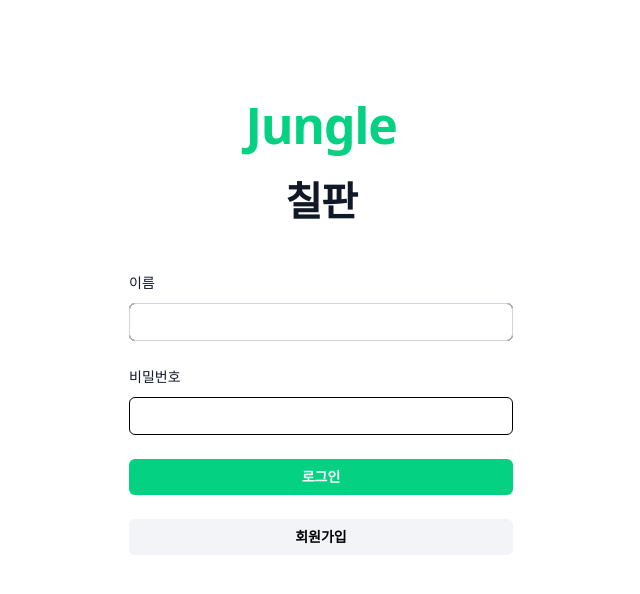
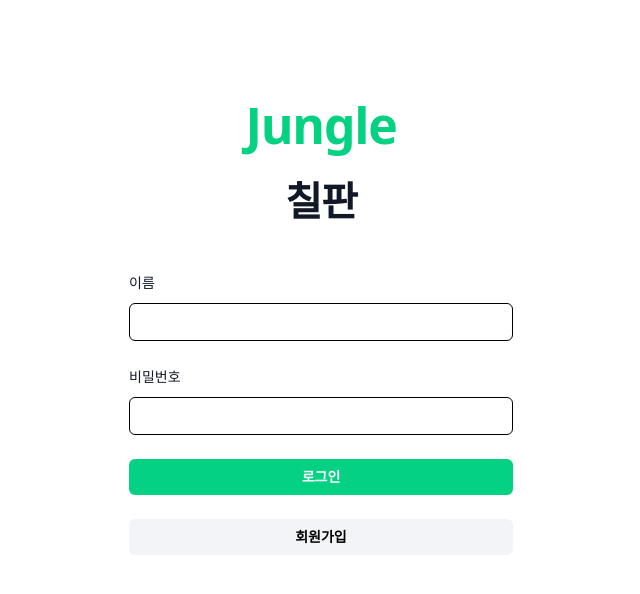
Before and after one commit to hojun-lee99/jungle-mini-project-board, a Flask app: page / in a window 1280 px wide. Shown: the top 594 px of the page, without its empty margins (319-959 px from the left). Run offline with Flask 3, Linux system fonts and the light colour scheme; style sheets or scripts are compiled from the project's sources; some libraries are stand-ins or nearby versions.

Commit message:
chore: 아이디 비밀번호 입력필드 테두리 스타일 동일하게 적용

```diff
--- a/templates/login.html
+++ b/templates/login.html
@@ -25,7 +25,7 @@
           <label for="username" class="block text-sm/6 font-medium text-gray-900">이름</label>
           <div class="mt-2">
             <input id="username" type="text" name="username" required autocomplete="username"
-              class="block w-full rounded-md bg-white border border-black px-3 py-1.5 text-base text-gray-900 outline-1 -outline-offset-1 outline-gray-300 placeholder:text-gray-400 focus:outline-2 focus:-outline-offset-2 focus:outline-[#05d182] sm:text-sm/6" />
+              class="block w-full rounded-md bg-white border border-black px-3 py-1.5 text-base text-gray-900 placeholder:text-gray-400 focus:outline-2 focus:-outline-offset-2 focus:outline-[#05d182] sm:text-sm/6" />
           </div>
         </div>
 
```
